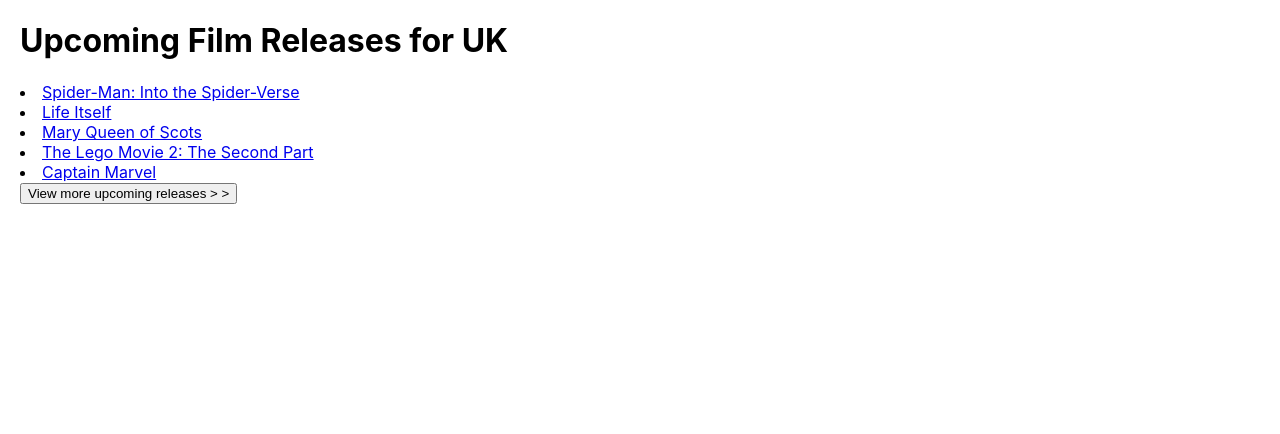
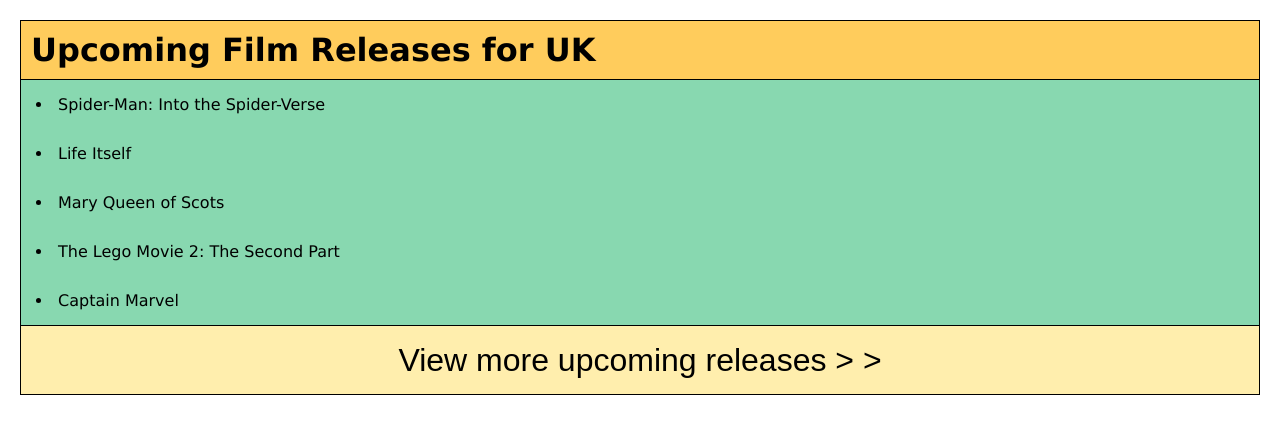
Before and after one commit to linabiel/week_7_day_1_hw_multiple_components_imdb, a React (Create React App) app: page / in a window 1280 px wide. Shown: the top 434 px of the page. Built offline with nearby package versions, Linux system fonts and the light colour scheme.

Commit message:
css finished

```diff
--- a/src/App.css
+++ b/src/App.css
@@ -1,42 +1,33 @@
-.App {
-  text-align: center;
+body {
+  margin: 20px;
+  font-family: 'Lucida Sans', 'Lucida Sans Regular', 'Lucida Grande', 'Lucida Sans Unicode', Geneva, Verdana, sans-serif;
 }
 
-.App-logo {
-  height: 40vmin;
-  pointer-events: none;
+h1,
+input {
+  border: 1px solid;
+  padding: 10px;
+  background-color: #ffcc5c;
+  margin: 0%;
 }
 
-@media (prefers-reduced-motion: no-preference) {
-  .App-logo {
-    animation: App-logo-spin infinite 20s linear;
-  }
+li {
+  padding: 15px;
+  background-color: #61717f;
+  background-color: #88d8b0;
+  border-left: 1px solid;
+  border-right: 1px solid;
 }
 
-.App-header {
-  background-color: #282c34;
-  min-height: 100vh;
-  display: flex;
-  flex-direction: column;
-  align-items: center;
-  justify-content: center;
-  font-size: calc(10px + 2vmin);
-  color: white;
+a {
+  text-decoration: none;
+  color: black;
 }
 
-.App-link {
-  color: #61dafb;
+input {
+  background-color: #ffeead;
+  width: 100%;
+  height: 70px;
+  font-size: xx-large;
+  cursor: pointer;
 }
-
-@keyframes App-logo-spin {
-  from {
-    transform: rotate(0deg);
-  }
-  to {
-    transform: rotate(360deg);
-  }
-}
-
-body {
-  margin: 20px;
-}
--- a/src/containers/UpcomingFilmReleases.js
+++ b/src/containers/UpcomingFilmReleases.js
@@ -39,7 +39,6 @@
             <form action="https://www.imdb.com/calendar/?region=gb">
                 <input type="submit" value="View more upcoming releases > >" />
             </form>
-            {/* <button >View more upcoming releases {'>'} {'>'}</button> */}
         </>
     );
 };
```
